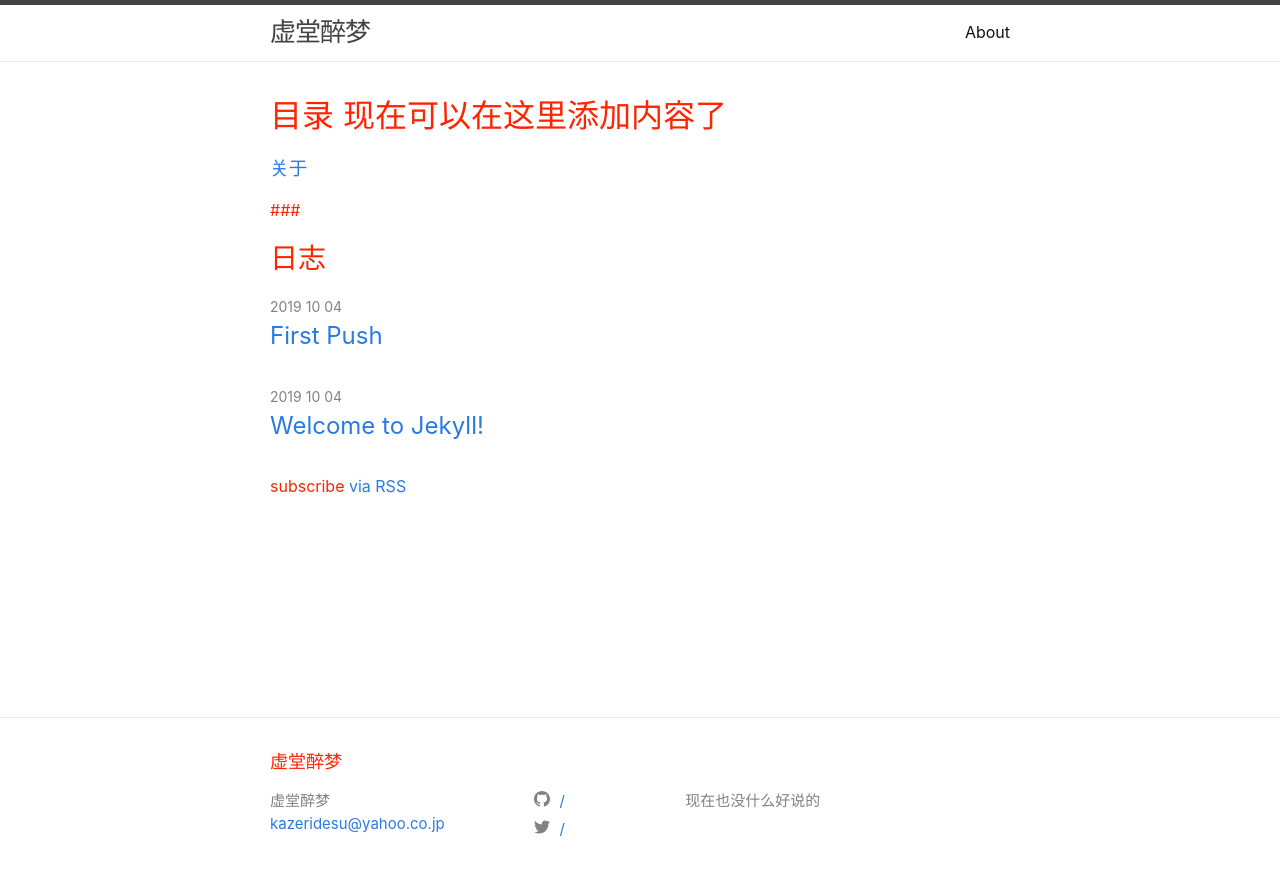
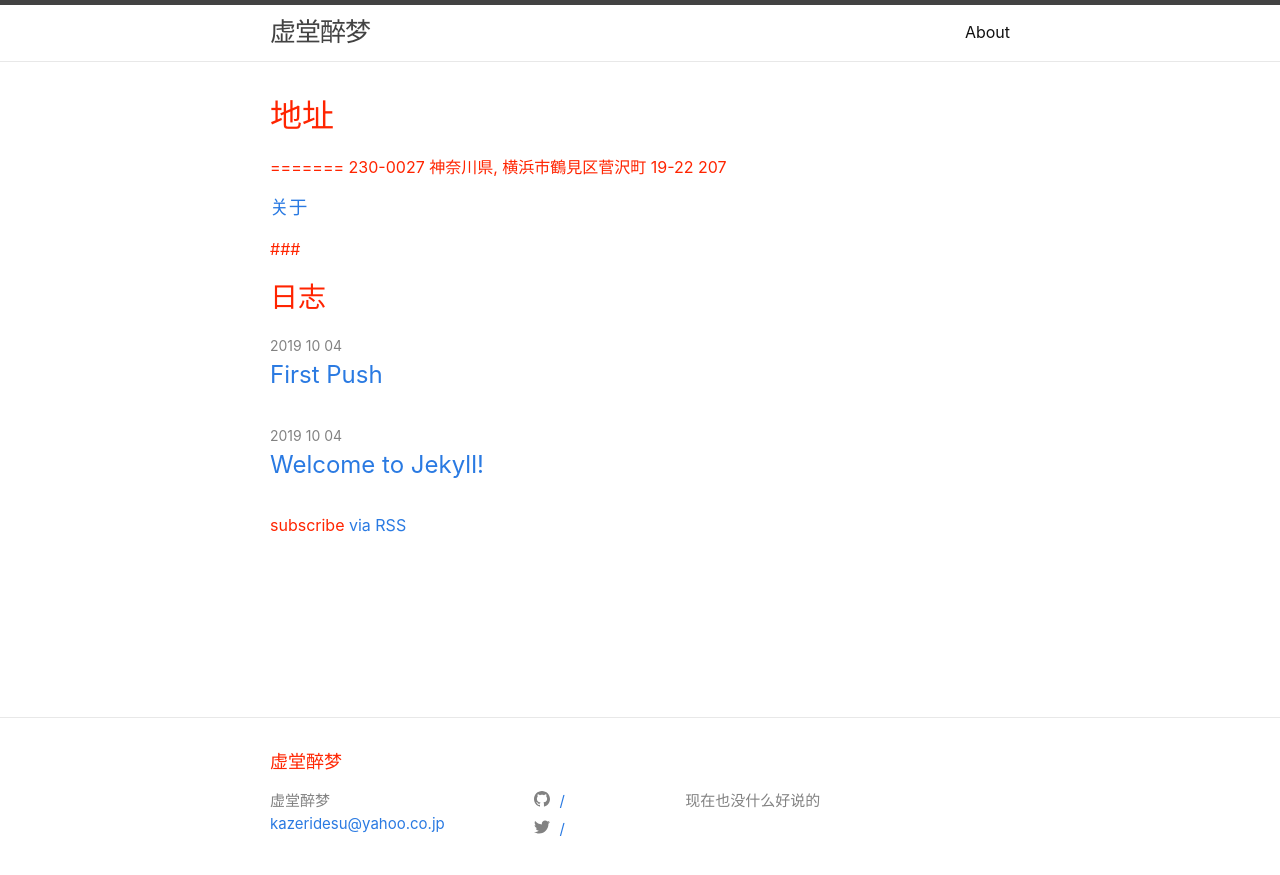
Before and after one commit to kazeridesu/kazeridesu.github.io, a Jekyll site: the page built from index.md, in a window 1280 px wide. Shown: the top 875 px of the page. Built offline with Jekyll 4.4.1, drawn with Linux system fonts in a browser that asks for light colours; our own code applies the rules of GitHub Pages for plain Markdown files.

Commit message:
Update index.md

```diff
--- a/index.md
+++ b/index.md
@@ -4,6 +4,11 @@
 
 layout: home
 ---
-# 目录 现在可以在这里添加内容了
+# 地址
+=======
+230-0027
+神奈川県, 横浜市鶴見区菅沢町
+19-22
+207
 ### [关于](./about.md)
 ###
```
